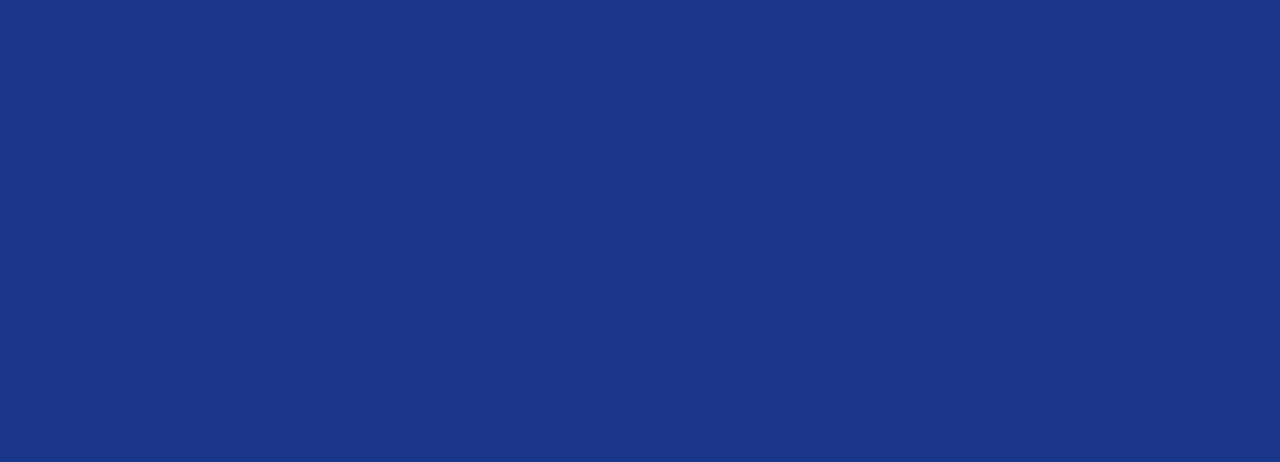
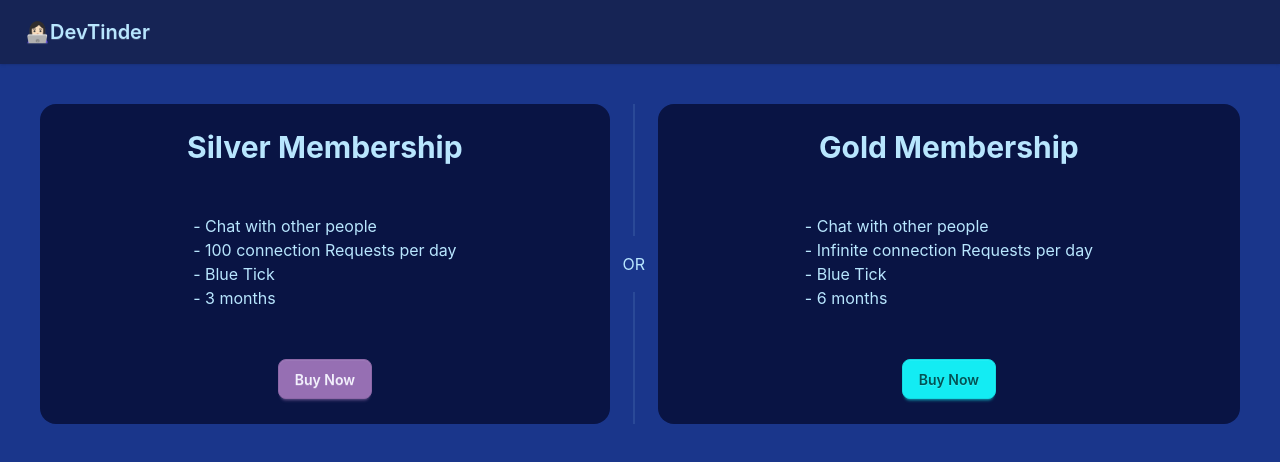
Before and after one commit to Sethuselvi/devTinder-web, a React (Vite) app: page /premium in a window 1280 px wide. Before the commit this address had no page. Shown: the top 462 px of the page. Built offline with nearby package versions, Linux system fonts and the light colour scheme; no server answers.

Commit message:
Added Premium component

```diff
--- a/src/App.jsx
+++ b/src/App.jsx
@@ -7,6 +7,7 @@
 import Requests from "./components/Requests"
 import {Provider} from 'react-redux'
 import appStore from "./utils/appStore"
+import Premium from "./components/Premium"
 
 function App(){
   return (
@@ -20,6 +21,7 @@
       <Route path="/profile" element={<Profile/>}/>
       <Route path="/connections" element={<Connections/>}/>
       <Route path="/requests" element={<Requests/>}/>
+      <Route path="/premium" element={<Premium/>}/>
       </Route>
     </Routes>
     </BrowserRouter>
--- a/src/components/NavBar.jsx
+++ b/src/components/NavBar.jsx
@@ -45,6 +45,7 @@
         </li>
         <li><Link to="/connections">Connections</Link></li>
         <li><Link to="/requests">Requests</Link></li>
+        <li><Link to="/premium">Premium</Link></li>
         <li ><Link to ='/logout' onClick={handleLogout}>Logout</Link></li>
       </ul>
     </div>
--- /dev/null
+++ b/src/components/Premium.jsx
@@ -0,0 +1,33 @@
+import React from 'react'
+
+const Premium = () => {
+  return (
+    <div className="m-10">
+    <div className="flex w-full">
+  <div className="card bg-base-300 rounded-box grid h-80 grow place-items-center">
+    <h1 className="font-bold text-3xl">Silver Membership</h1>
+    <ul>
+        <li>- Chat with other people</li>
+        <li>- 100 connection Requests per day</li>
+        <li>- Blue Tick</li>
+        <li>- 3 months</li>
+    </ul>
+    <button className="btn btn-secondary">Buy Now</button>
+    </div>
+  <div className="divider divider-horizontal">OR</div>
+  <div className="card bg-base-300 rounded-box grid h-80 grow place-items-center">
+    <h1 className="font-bold text-3xl">Gold Membership</h1>
+    <ul>
+        <li>- Chat with other people</li>
+        <li>- Infinite connection Requests per day</li>
+        <li>- Blue Tick</li>
+        <li>- 6 months</li>
+    </ul>
+    <button className="btn btn-primary">Buy Now</button>
+    </div>
+</div>
+</div>
+  )
+}
+
+export default Premium
```
